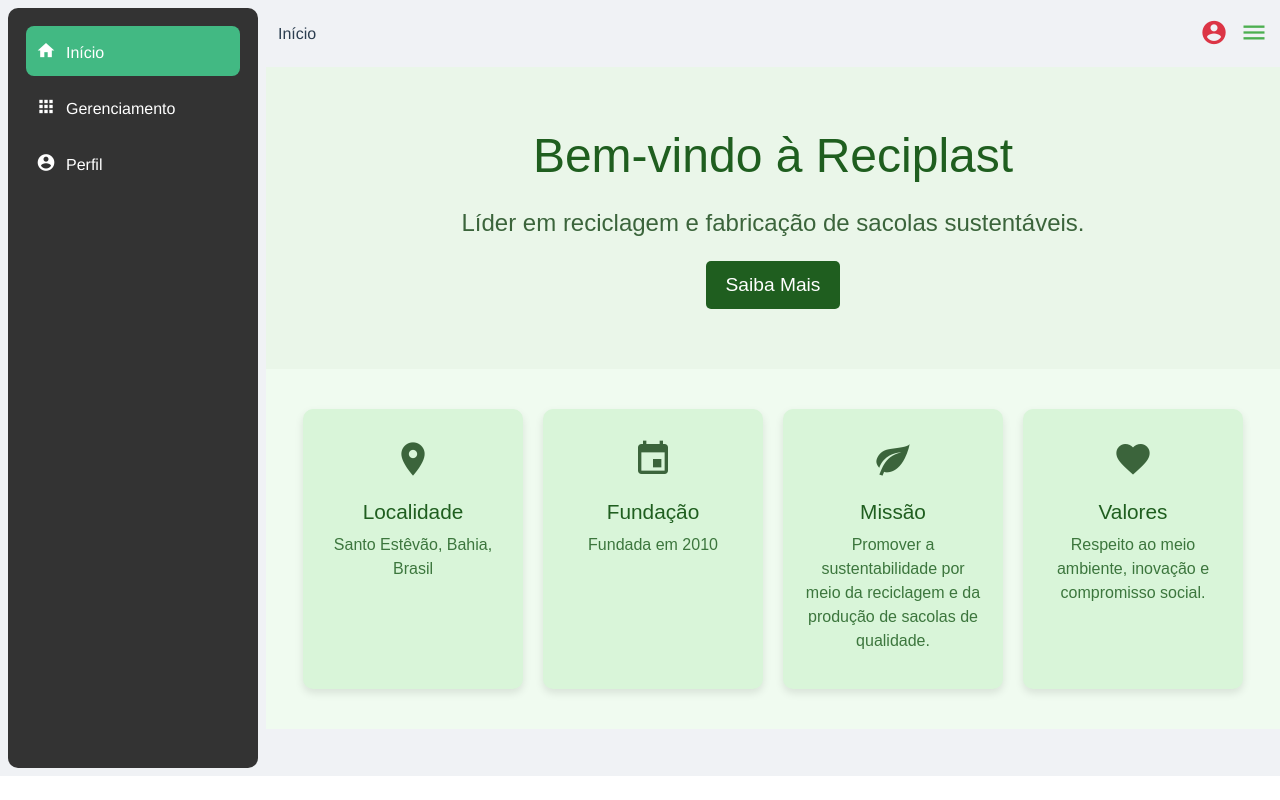
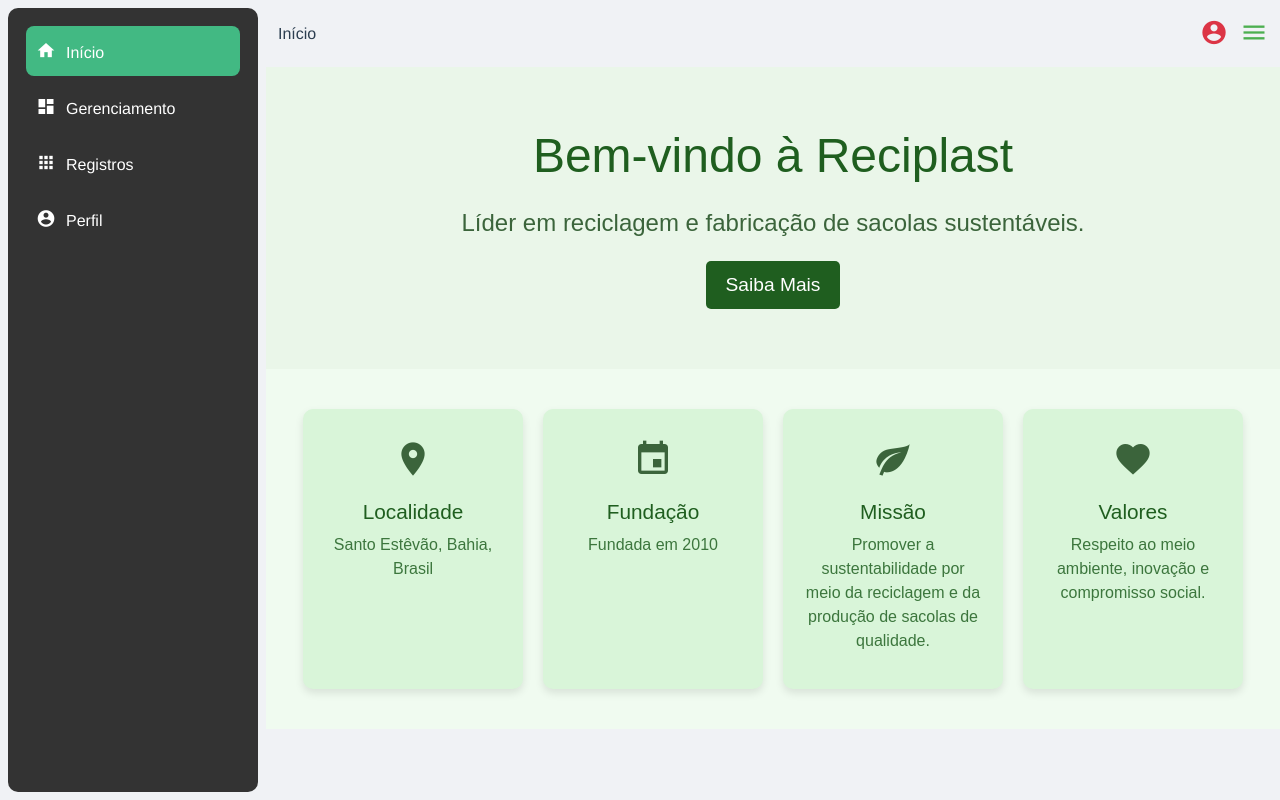
Before and after one commit to oondels/reciplast, a Vue app: page / in a window 1280 px wide. Built offline with nearby package versions, Linux system fonts and the light colour scheme; what vue3-apexcharts would draw is missing.

Commit message:
adaptação sidenav

```diff
--- a/src/components/SideNav.vue
+++ b/src/components/SideNav.vue
@@ -7,9 +7,15 @@
     <div class="w-auto">
       <ul class="navbar-nav">
         <router-link class="nav-button" to="/" active-class="active"> <i class="mdi mdi-home"></i>Início</router-link>
+
         <router-link class="nav-button" to="/dashboard" active-class="active">
-          <i class="mdi mdi-apps"></i>Gerenciamento
+          <i class="mdi mdi-view-dashboard"></i>Gerenciamento
         </router-link>
+
+				<router-link class="nav-button" to="/registros" active-class="active">
+          <i class="mdi mdi-apps"></i>Registros
+        </router-link>
+
         <span class="nav-button" :class="{ active: isActive('/profile') }"><i role="button" class="mdi mdi-account-circle"></i>Perfil</span>
       </ul>
     </div>
@@ -46,7 +52,7 @@ export default {
 }
 
 .side-nav {
-  height: 95vh;
+  height: 98vh;
   position: fixed;
   left: -280px;
   top: 0;
```
